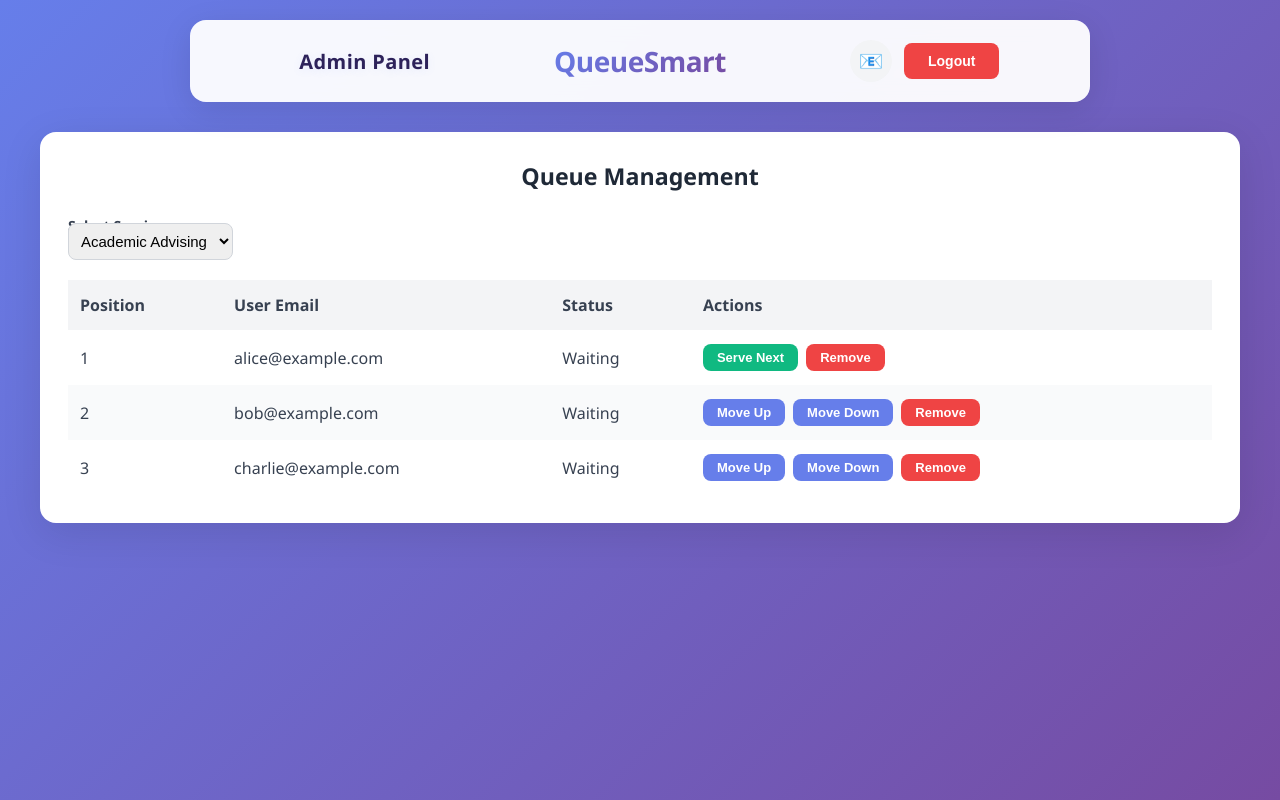
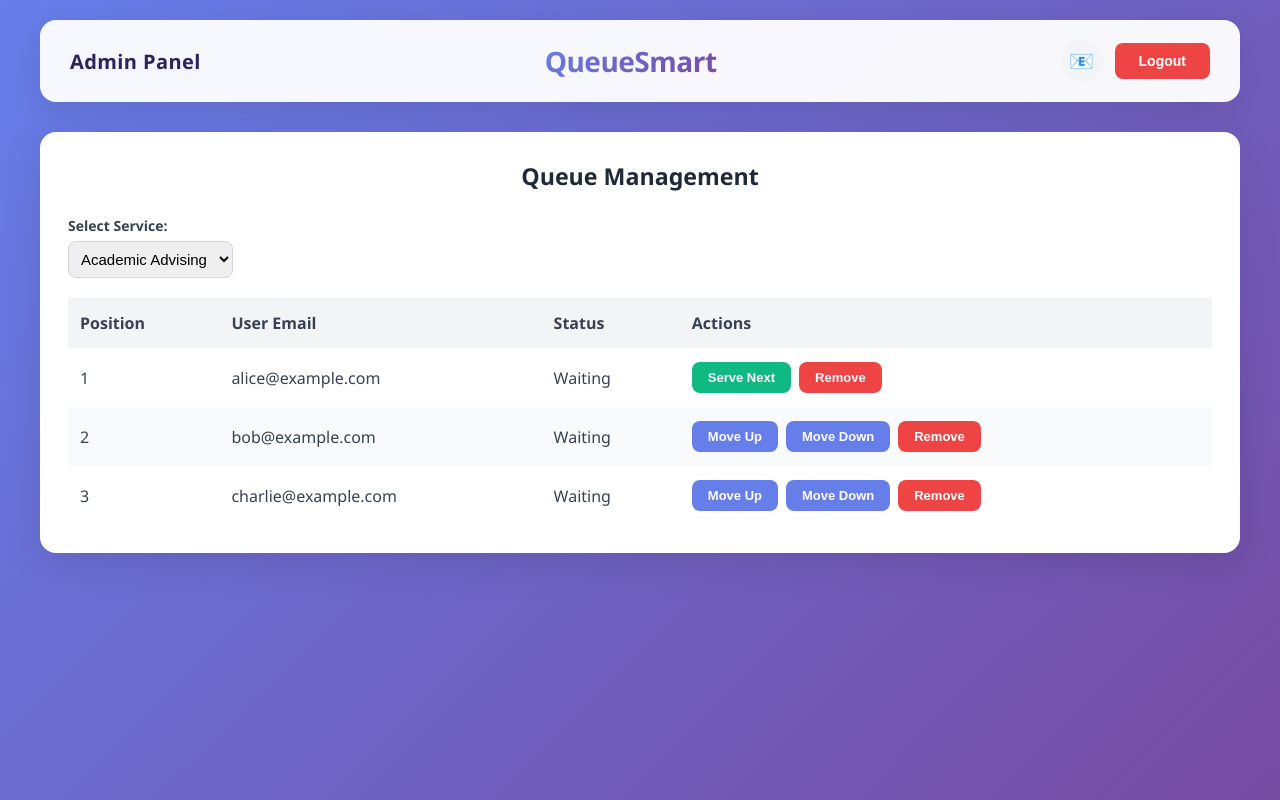
Before and after one commit to kennyngo11/queuesmart-frontend, a plain HTML site: page queue-management.html in a window 1280 px wide. Drawn offline with Linux system fonts and the light colour scheme.

Commit message:
Update queue-management.html

```diff
--- a/queue-management.html
+++ b/queue-management.html
@@ -1,158 +1,10 @@
 <!DOCTYPE html>
 <html lang="en">
 <head>
-                <style>
-                    @keyframes fadeIn {
-                        from {
-                            opacity: 0;
-                            transform: translateY(20px);
-                        }
-                        to {
-                            opacity: 1;
-                            transform: translateY(0);
-                        }
-                    }
-                    .card.fade-in {
-                        animation: fadeIn 0.6s ease-out;
-                    }
-                </style>
-            <style>
-                .top-bar {
-                    background: rgba(255, 255, 255, 0.95);
-                    backdrop-filter: blur(10px);
-                    border-radius: 16px;
-                    padding: 20px 30px;
-                    display: flex;
-                    justify-content: center;
-                    align-items: center;
-                    margin-bottom: 30px;
-                    box-shadow: 0 8px 32px rgba(0, 0, 0, 0.1);
-                    max-width: 900px;
-                    min-width: 600px;
-                    margin-left: auto;
-                    margin-right: auto;
-                }
-                .top-left {
-                    flex: 1;
-                    min-width: 120px;
-                    display: flex;
-                    align-items: center;
-                    justify-content: flex-end;
-                }
-                .top-center {
-                    flex: 2;
-                    display: flex;
-                    justify-content: center;
-                    align-items: center;
-                }
-                .top-right {
-                    flex: 1;
-                    display: flex;
-                    gap: 12px;
-                    align-items: center;
-                    justify-content: flex-start;
-                }
-                .admin-panel-title {
-                    color: #2d225a;
-                    font-size: 1.08rem;
-                    font-weight: 700;
-                }
-                @media (max-width: 900px) {
-                    .top-bar {
-                        flex-direction: column;
-                        gap: 15px;
-                        text-align: center;
-                        padding: 18px 10px;
-                        max-width: 98vw;
-                        min-width: unset;
-                    }
-                    .top-left, .top-right {
-                        width: 100%;
-                        justify-content: center;
-                    }
-                    .top-center {
-                        width: 100%;
-                        justify-content: center;
-                    }
-                }
-            </style>
-        <style>
-            .top-left .admin-panel-title {
-                color: #2d225a;
-                font-size: 1.25rem;
-                font-weight: 800;
-                letter-spacing: 0.02em;
-                text-shadow: 0 2px 8px rgba(102, 126, 234, 0.10);
-            }
-        </style>
     <meta charset="UTF-8">
     <meta name="viewport" content="width=device-width, initial-scale=1.0">
     <title>QueueSmart - Queue Management</title>
     <link rel="stylesheet" href="css/styles.css">
-    <style>
-        body {
-            font-family: 'Segoe UI', Tahoma, Geneva, Verdana, sans-serif;
-            background: linear-gradient(135deg, #667eea 0%, #764ba2 100%);
-            min-height: 100vh;
-            padding: 20px;
-        }
-        .queue-table {
-            width: 100%;
-            border-collapse: collapse;
-            margin-top: 20px;
-        }
-        .queue-table th, .queue-table td {
-            padding: 14px 12px;
-            text-align: left;
-        }
-        .queue-table th {
-            background: #f3f4f6;
-            color: #374151;
-            font-weight: 700;
-        }
-        .queue-table tr {
-            background: white;
-        }
-        .queue-table tr:nth-child(even) {
-            background: #f9fafb;
-        }
-        .queue-table td {
-            color: #374151;
-        }
-        .queue-actions {
-            display: flex;
-            gap: 8px;
-        }
-        .action-btn {
-            background: #667eea;
-            color: white;
-            border: none;
-            padding: 6px 14px;
-            border-radius: 8px;
-            font-size: 13px;
-            font-weight: 600;
-            cursor: pointer;
-            transition: all 0.3s ease;
-        }
-        .action-btn.remove {
-            background: #ef4444;
-        }
-        .action-btn.serve {
-            background: #10b981;
-        }
-        .action-btn:hover {
-            opacity: 0.85;
-        }
-        .select-service {
-            margin-bottom: 18px;
-        }
-        .select-service select {
-            padding: 8px;
-            border-radius: 8px;
-            border: 1px solid #d1d5db;
-            font-size: 15px;
-        }
-    </style>
 </head>
 <body>
 <main class="dashboard">
@@ -171,8 +23,8 @@
     <div class="card fade-in">
         <h3 style="text-align:center; font-size:1.45rem; margin-bottom: 24px; margin-top: 0;">Queue Management</h3>
         <div class="select-service" style="margin-top: 22px;">
-            <label for="serviceSelect"><strong>Select Service:</strong></label>
-            <select id="serviceSelect">
+    <label for="serviceSelect" style="display: block; margin-bottom: 6px;"><strong>Select Service:</strong></label>
+    <select id="serviceSelect">
                 <option value="Academic Advising">Academic Advising</option>
                 <option value="IT Help Desk">IT Help Desk</option>
                 <option value="Student Services">Student Services</option>
```
